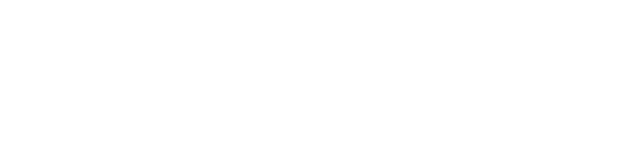
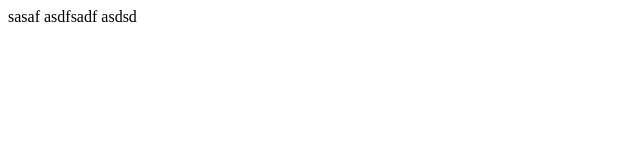
Before and after one commit to sonetemon/git-tutorial, a plain HTML site: page index.html in a window 1280 px wide. Shown: the whole page, without its empty margins (0-640 px from the left). Drawn offline with Linux system fonts and the light colour scheme.

Commit message:
new changes in index

```diff
--- a/index.html
+++ b/index.html
@@ -5,5 +5,7 @@
     <meta name="viewport" content="width=device-width, initial-scale=1.0" />
     <title>Index</title>
   </head>
-  <body></body>
+  <body>
+    sasaf asdfsadf asdsd
+  </body>
 </html>
```
